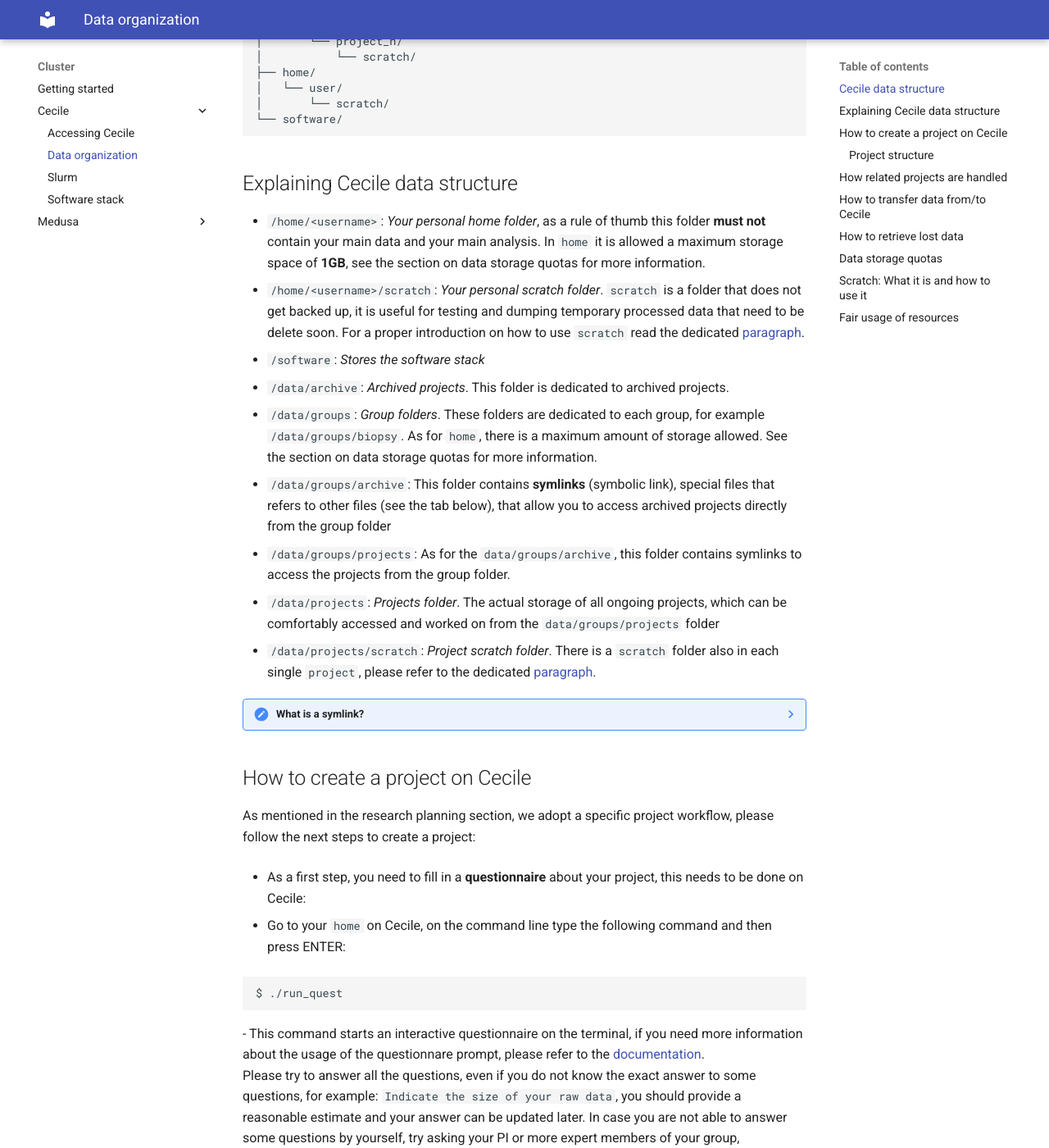
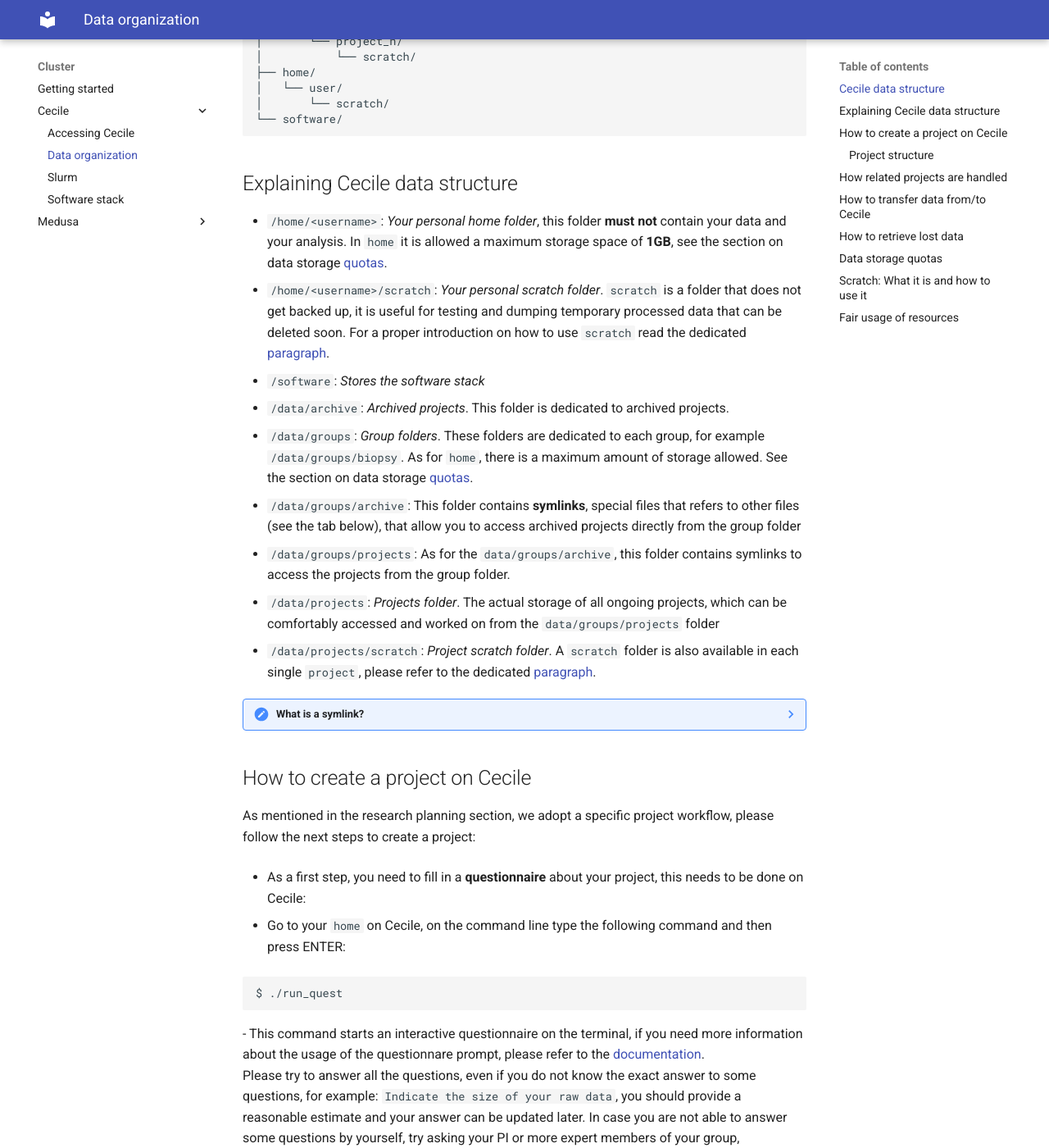
Before and after one commit to pvavra/temp-ipsy, an MkDocs documentation site: the page built from docs/cluster/cecile/data.md, in a window 1280 px wide and 1400 px high, scrolled down 677 px. Shown: the whole window at 82% size. Built offline with MkDocs 1.6.1 and Material for MkDocs 9.7.7, drawn with Linux system fonts in a browser that asks for light colours.

Commit message:
Fix typos, add links, add content about symlinks

````diff
--- a/docs/cluster/cecile/data.md
+++ b/docs/cluster/cecile/data.md
@@ -36,20 +36,26 @@
 ## Explaining Cecile data structure
 
 
-- `/home/<username>`: *Your personal home folder*, as a rule of thumb this folder **must not** contain your main data and your main analysis. In `home` it is allowed a maximum storage space of **1GB**, see the section on data storage quotas for more information. <br>
-- `/home/<username>/scratch`: *Your personal scratch folder*. `scratch` is a folder that does not get backed up, it is useful for testing and dumping temporary processed data that need to be delete soon. For a proper introduction on how to use `scratch` read the dedicated [paragraph].
+- `/home/<username>`: *Your personal home folder*, this folder **must not** contain your data and your analysis. In `home` it is allowed a maximum storage space of **1GB**, see the section on data storage [quotas]. <br>
+[quotas]: #data-storage-quotas
+- `/home/<username>/scratch`: *Your personal scratch folder*. `scratch` is a folder that does not get backed up, it is useful for testing and dumping temporary processed data that can be deleted soon. For a proper introduction on how to use `scratch` read the dedicated [paragraph].
 - `/software`: *Stores the software stack*<br>
 - `/data/archive`: *Archived projects*. This folder is dedicated to archived projects.<br>
-- `/data/groups`: *Group folders*. These folders are dedicated to each group, for example `/data/groups/biopsy`. As for `home`, there is a maximum amount of storage allowed. See the section on data storage quotas for more information. <br>
-- `/data/groups/archive`: This folder contains **symlinks** (symbolic link), special files that refers to other files (see the tab below), that allow you to access archived projects directly from the group folder<br>
+- `/data/groups`: *Group folders*. These folders are dedicated to each group, for example `/data/groups/biopsy`. As for `home`, there is a maximum amount of storage allowed. See the section on data storage [quotas]. <br>
+  [quotas]: #data-storage-quotas
+- `/data/groups/archive`: This folder contains **symlinks**, special files that refers to other files (see the tab below), that allow you to access archived projects directly from the group folder<br>
 - `/data/groups/projects`: As for the `data/groups/archive`, this folder contains symlinks to access the projects from the group folder. </br>
 - `/data/projects`: *Projects folder*. The actual storage of all ongoing projects, which can be comfortably accessed and worked on from the `data/groups/projects` folder<br>
-- `/data/projects/scratch`: *Project scratch folder*. There is a `scratch` folder also in each single `project`, please refer to the dedicated [paragraph].
+- `/data/projects/scratch`: *Project scratch folder*. A `scratch` folder is also available in each single `project`, please refer to the dedicated [paragraph].
 
 [paragraph]: #scratch-what-it-is-and-how-to-use-it
 
 
 ??? note "What is a symlink?"
+
+    In a nutshell, a symbolic link, also known as symlink, is a file or a folder that points to another file or folder, known as target.
+    A symbolic link deletion does not affect the target, while when a target is deleted the symbolic link continues to point to the original location, but it now broken.
+    An example of how a symbolic link works:
 
     ```bash
     # create an empty file
````
